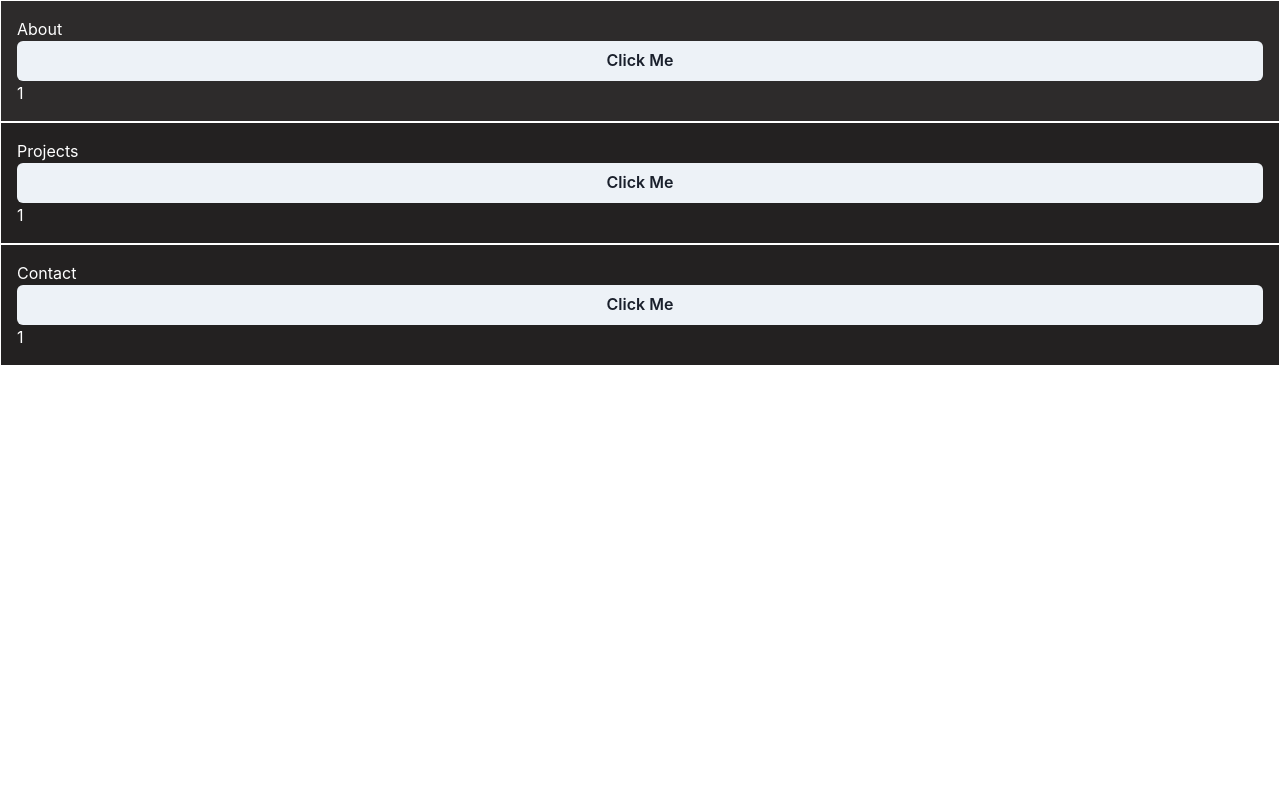
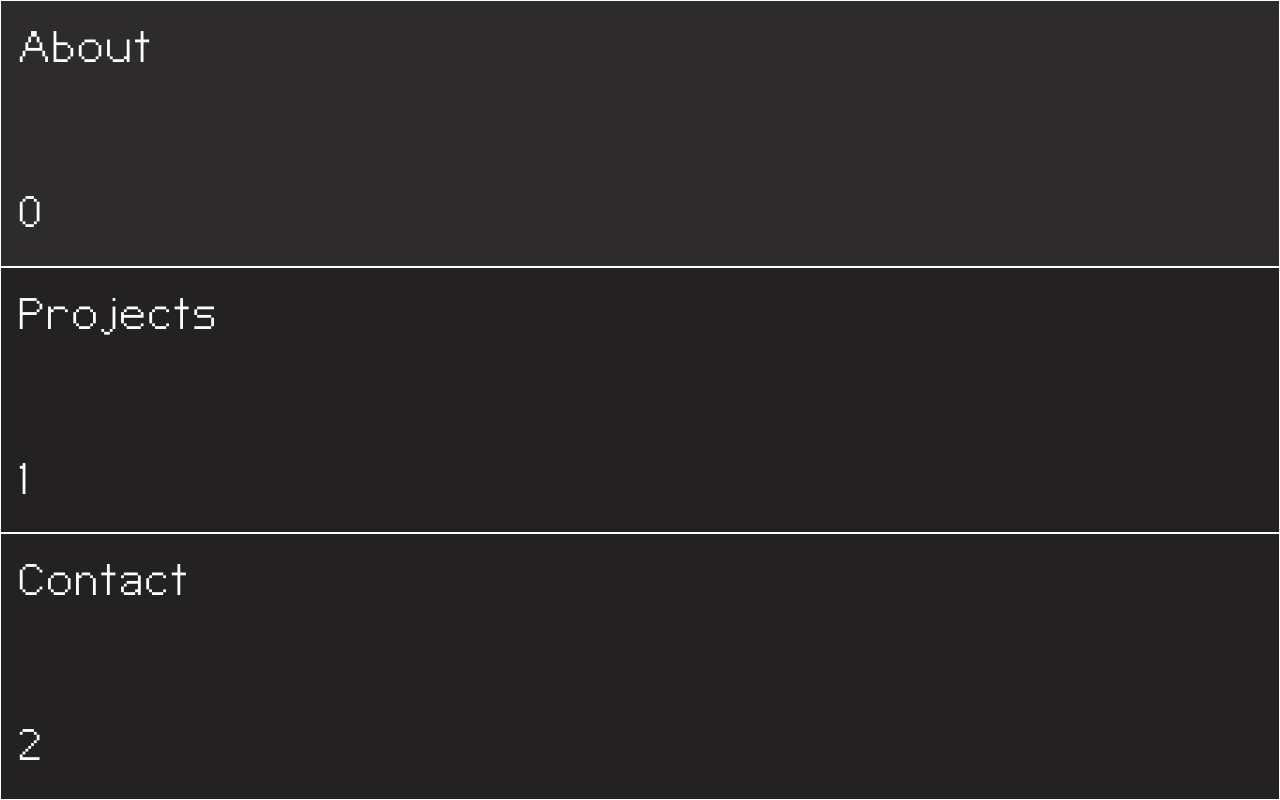
Before and after one commit to SobczakL/portfolio, a React (Vite) app: page /home in a window 1280 px wide. Built offline with nearby package versions, Linux system fonts and the light colour scheme.

Commit message:
content flowing to collapse child with active tile handling

```diff
--- a/src/components/tile/Tile.jsx
+++ b/src/components/tile/Tile.jsx
@@ -1,17 +1,19 @@
-import { Box, Text } from "@chakra-ui/react";
+import { Box, GridItem, Text } from "@chakra-ui/react";
 
 export default function Tile({ title, number, children }) {
     return (
-        <Box
+        <GridItem
             bg="mainBg"
             color="white"
-            h="100%"
-            minH="fit-content"
+            minH="100%"
+            rowSpan="1fr"
             padding={["12px", "16px"]}
             display="flex"
             flexDirection="column"
             justifyContent="space-between"
             border="solid white 1px"
+            fontFamily="honey"
+            fontSize={["subheader.sm", "subheader.md", "subheader.lg"]}
             _hover={{
                 bg: "hoverBg",
             }}
@@ -19,6 +21,6 @@ export default function Tile({ title, number, children }) {
             <Text>{title}</Text>
             {children}
             <Text>{number}</Text>
-        </Box>
+        </GridItem>
     );
 }
--- a/src/components/tileList/TileList.jsx
+++ b/src/components/tileList/TileList.jsx
@@ -1,17 +1,52 @@
-import { Box } from "@chakra-ui/react";
+import { Box, Grid } from "@chakra-ui/react";
 import Tile from "../tile/Tile";
 import CollapsedContent from "../ui/collapse/CollapsedContent";
+import { useState, useEffect, useRef } from "react";
 
-export default function TileList({ viewData, tileContent }) {
+export default function TileList({ viewData }) {
+    const [activeTile, setActiveTile] = useState(null);
+    const tileRefs = useRef({});
+
+    const handleTileClick = (key) => {
+        setActiveTile((prevKey) => (prevKey === key ? null : key));
+    };
+
+    const handleClickOutside = (event) => {
+        if (
+            activeTile &&
+            !tileRefs.current[activeTile].contains(event.target)
+        ) {
+            setActiveTile(null);
+        }
+    };
+
+    useEffect(() => {
+        document.addEventListener("mousedown", handleClickOutside);
+        return () => {
+            document.removeEventListener("mousedown", handleClickOutside);
+        };
+    }, [activeTile]);
+
     return (
-        <Box>
-            {Object.keys(viewData).map((key, index) => {
-                return (
-                    <Tile title={key} number={1} key={index}>
-                        <CollapsedContent content={tileContent[key]} />
-                    </Tile>
-                );
-            })}
+        <Box h="100%">
+            <Grid templateRows="repeat(3, 1fr)" h="100%">
+                {Object.keys(viewData).map((key, index) => {
+                    return (
+                        <Box
+                            key={index}
+                            ref={(el) => (tileRefs.current[key] = el)}
+                            onClick={() => handleTileClick(key)}
+                        >
+                            <Tile title={key} number={index}>
+                                <CollapsedContent
+                                    content={viewData[key].content}
+                                    isOpen={activeTile === key}
+                                />
+                            </Tile>
+                        </Box>
+                    );
+                })}
+            </Grid>
         </Box>
     );
 }
--- a/src/components/ui/collapse/CollapsedContent.jsx
+++ b/src/components/ui/collapse/CollapsedContent.jsx
@@ -1,10 +1,7 @@
 import { Button, Box, Collapse, useDisclosure } from "@chakra-ui/react";
 
-export default function CollapsedContent({content}) {
-    const {isOpen, onToggle} = useDisclosure()
+export default function CollapsedContent({ content, isOpen }) {
     return (
-        <>
-            <Button onClick={onToggle}>Click Me</Button>
         <Collapse in={isOpen} animateOpacity>
             <Box
                 color="white"
@@ -17,6 +14,5 @@ export default function CollapsedContent({content}) {
                 {content}
             </Box>
         </Collapse>
-        </>
     );
 }
--- a/src/index.css
+++ b/src/index.css
@@ -12,6 +12,3 @@
   /* -webkit-font-smoothing: antialiased; */
   /* -moz-osx-font-smoothing: grayscale; */
 }
-.body {
-    height: 100vh;
-}
--- a/src/pages/Home.jsx
+++ b/src/pages/Home.jsx
@@ -17,6 +17,13 @@ export default function Home() {
         async function fetchData() {
             try {
                 const data = await ParseJSON("data.json");
+                Object.keys(tileContent).forEach((key) => {
+                    if (data[key]) {
+                        data[key].content = tileContent[key];
+                    } else {
+                        data[key] = { content: tileContent[key] };
+                    }
+                });
                 setViewData(data);
             } catch (error) {
                 console.error("Error fetching data:", error);
--- a/src/styles/theme/styles.js
+++ b/src/styles/theme/styles.js
@@ -3,18 +3,19 @@ const styles = {
         honey: "honey",
     },
     fontSizes: {
-        mobile: {
-            header: "31px",
-            subheader: "45px",
-            body: {
-                lg: "20px",
-                md: "16px",
-                sm: "14px",
-            },
+        header: "31px",
+        subheader: {
+            sm: "35px",
+            md: "40px",
+            lg: "45px",
+        },
+        body: {
+            sm: "14px",
+            md: "16px",
+            lg: "20px",
         },
     },
-    lineHeights: {
-    },
+    lineHeights: {},
     colors: {
         mainBg: "#232121",
         hoverBg: "#2D2B2B",
```
Lines whose indentation alone changed are shown as unchanged.
